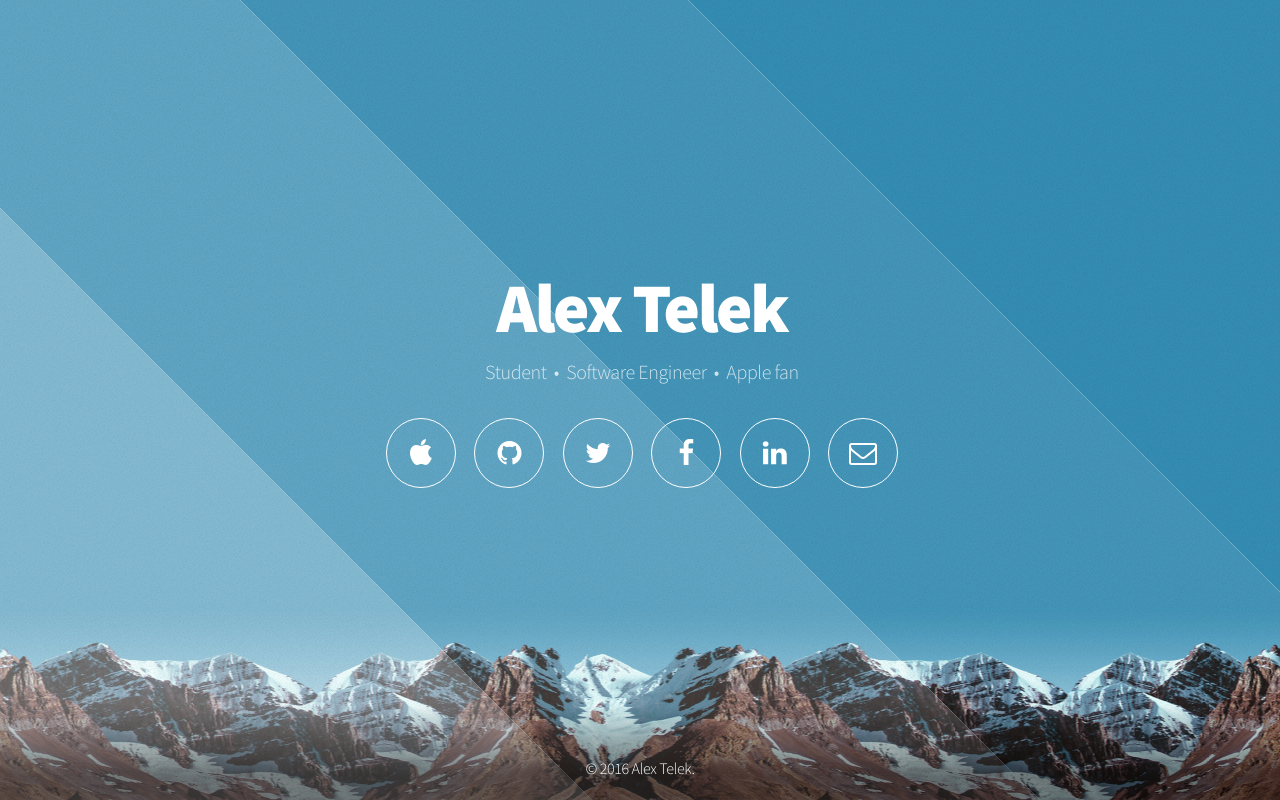
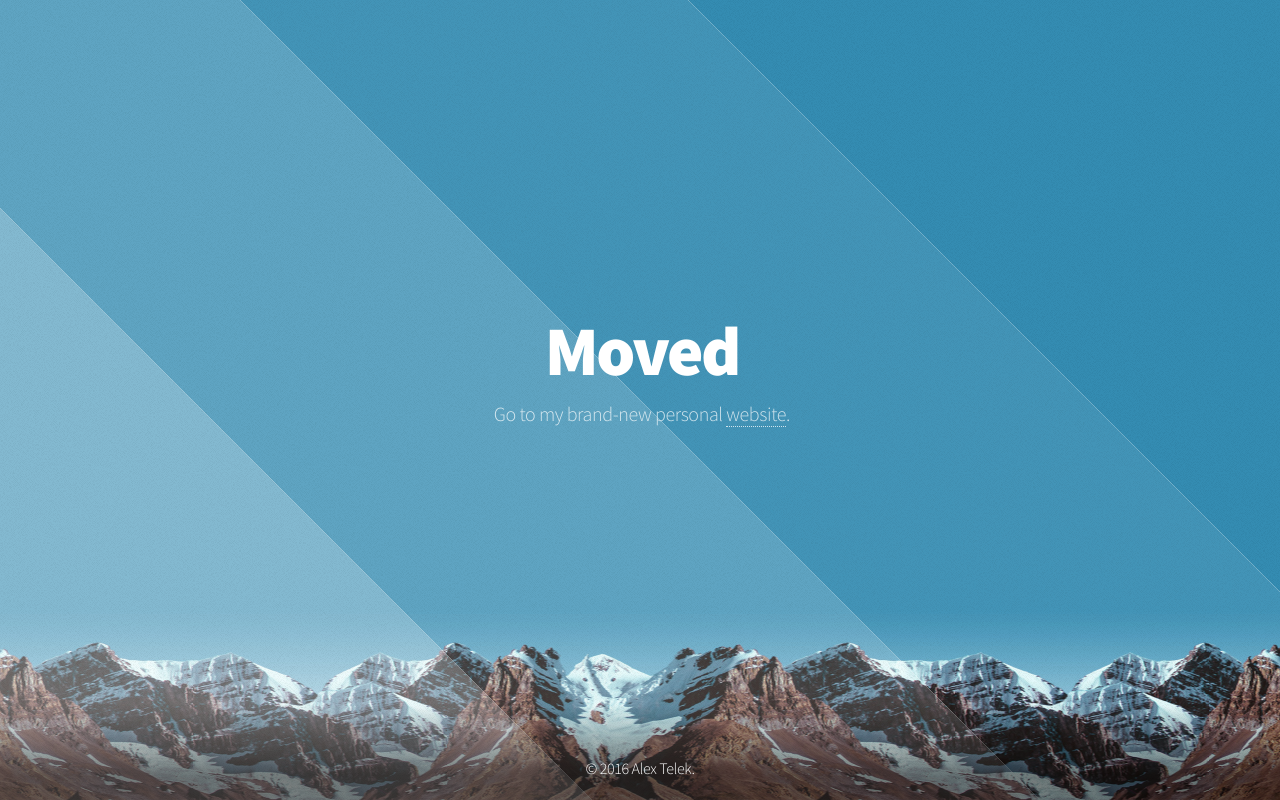
Before and after one commit to imex94/imex94.github.io, a plain HTML site: page index.html in a window 1280 px wide. Drawn offline with Linux system fonts and the light colour scheme.

Commit message:
moved website to alextelek.tech

```diff
--- a/index.html
+++ b/index.html
@@ -30,17 +30,17 @@
 
 				<!-- Header -->
 					<header id="header">
-						<h1>Alex Telek</h1>
-						<p>Student &nbsp;&bull;&nbsp; Software Engineer &nbsp;&bull;&nbsp; Apple fan</p>
+						<h1>Moved</h1>
+						<p>Go to my brand-new personal <a href="http://alextelek.tech"><span class="label">website</span></a>.</p>
 						<nav>
-							<ul>
+							<!-- <ul>
 								<li><a href="https://itunes.apple.com/gb/artist/alex-telek/id527989161" class="icon fa-apple"><span class="label">App Store</span></a></li>
 								<li><a href="https://github.com/imex94" class="icon fa-github"><span class="label">Github</span></a></li>
 								<li><a href="https://twitter.com/alexmtk" class="icon fa-twitter"><span class="label">Twitter</span></a></li>
 								<li><a href="https://www.facebook.com/telekalex" class="icon fa-facebook"><span class="label">Facebook</span></a></li>
 								<li><a href="https://uk.linkedin.com/pub/alex-telek/76/346/693" class="icon fa-linkedin"><span class="label">LinkedIn</span></a></li>
 								<li><a href="mailto:imex94@gmail.com" class="icon fa-envelope-o"><span class="label">Email</span></a></li>
-							</ul>
+							</ul> -->
 						</nav>
 					</header>
 
```
